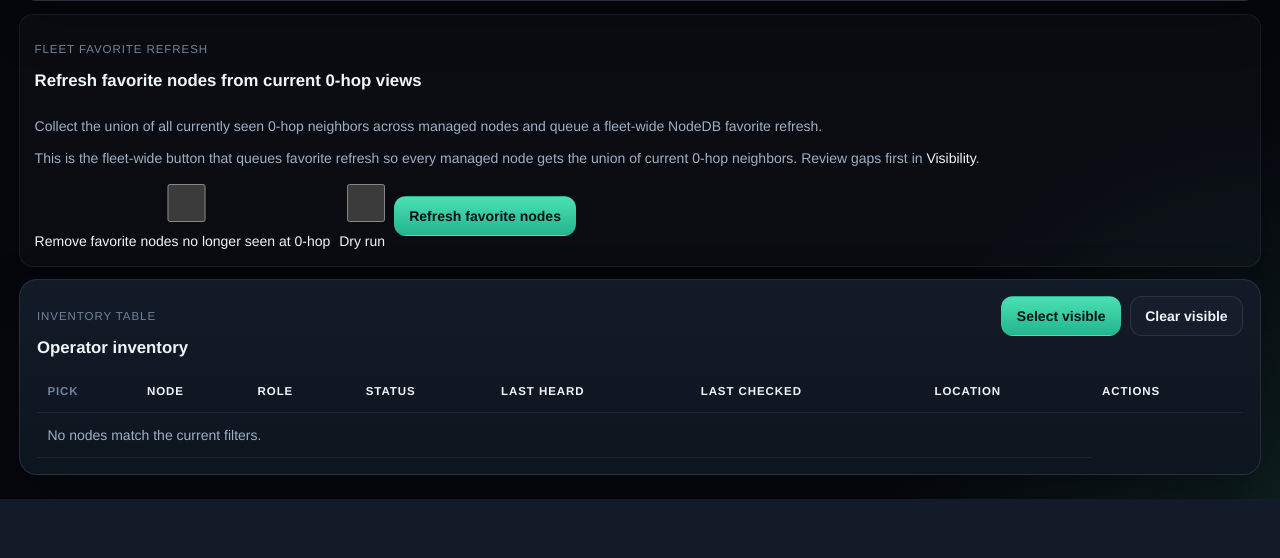
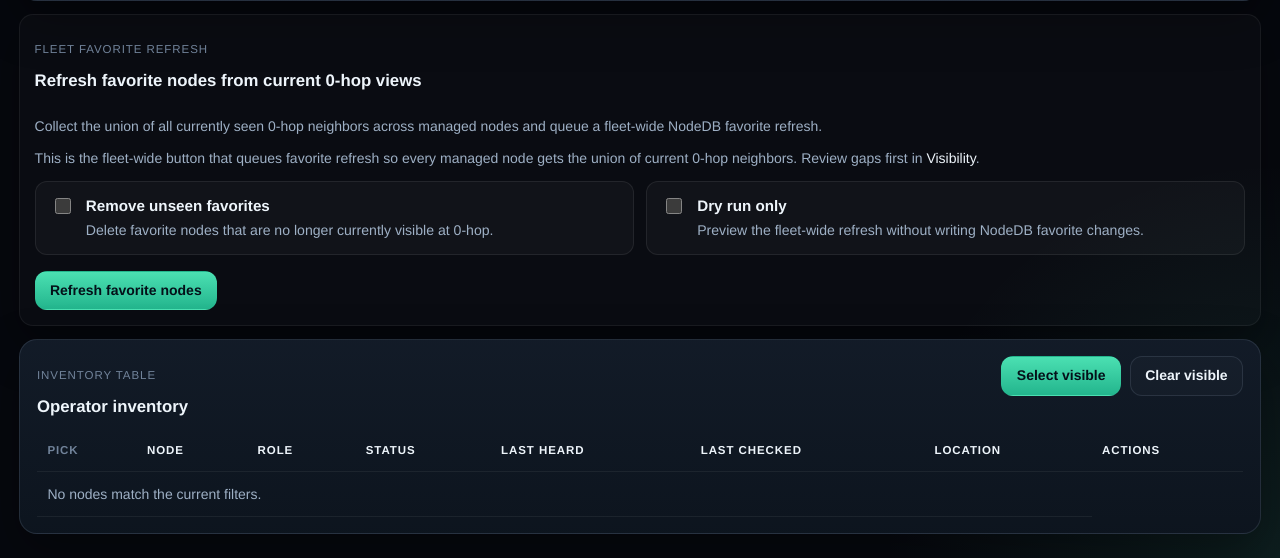
Before and after one commit to zm0ra/meshonator, a FastAPI app: template src/meshonator/templates/nodes.html in a window 1280 px wide. Shown: the part 497-1055 px from the top of the page. Before the commit the page ends 996 px from the top, so only its background shows below. Run offline with FastAPI, Linux system fonts and the light colour scheme; the template is opened without the code that fills it, so the values that code supplies are empty; parts of the project's set-up code (start-up, migrations or seed data) failed here and were passed over; some libraries are stand-ins or nearby versions.

Commit message:
Improve nodes refresh control layout

```diff
--- a/src/meshonator/static/css/app.css
+++ b/src/meshonator/static/css/app.css
@@ -342,6 +342,16 @@ textarea {
   background: rgba(255, 255, 255, 0.03);
   color: var(--text-main);
   font: inherit;
+}
+
+input[type="checkbox"],
+input[type="radio"] {
+  width: 1rem;
+  height: 1rem;
+  min-height: 1rem;
+  padding: 0;
+  accent-color: var(--accent);
+  flex: 0 0 auto;
 }
 
 input::placeholder,
@@ -714,6 +724,53 @@ details summary {
   background: rgba(255, 255, 255, 0.02);
 }
 
+.fleet-refresh-panel {
+  display: grid;
+  gap: 0.85rem;
+}
+
+.fleet-refresh-options {
+  display: grid;
+  grid-template-columns: repeat(auto-fit, minmax(240px, 1fr));
+  gap: 0.75rem;
+}
+
+.option-card {
+  display: flex;
+  align-items: flex-start;
+  gap: 0.75rem;
+  padding: 0.85rem 0.95rem;
+  border: 1px solid rgba(255, 255, 255, 0.08);
+  border-radius: 12px;
+  background: rgba(255, 255, 255, 0.03);
+  cursor: pointer;
+}
+
+.option-card:hover {
+  border-color: rgba(84, 232, 194, 0.35);
+  background: rgba(255, 255, 255, 0.045);
+}
+
+.option-card > span {
+  display: grid;
+  gap: 0.2rem;
+}
+
+.option-card strong {
+  display: block;
+  font-size: 0.95rem;
+}
+
+.option-card .muted {
+  font-size: 0.88rem;
+  line-height: 1.45;
+}
+
+.fleet-refresh-actions {
+  justify-content: flex-start;
+  padding-top: 0.1rem;
+}
+
 .section-body.is-disabled {
   opacity: 0.48;
 }
--- a/src/meshonator/templates/nodes.html
+++ b/src/meshonator/templates/nodes.html
@@ -77,10 +77,26 @@
     <input type="hidden" name="source_max_hops" value="0" />
     <input type="hidden" name="allowed_roles_text" value="ROUTER&#10;ROUTER_LATE&#10;CLIENT_BASE" />
     <p class="muted">This is the fleet-wide button that queues favorite refresh so every managed node gets the union of current 0-hop neighbors. Review gaps first in <a href="/visibility?source_filter=with_gaps&relation_filter=missing_favorite">Visibility</a>.</p>
-    <div class="button-row">
-      <label><input type="checkbox" name="remove_unseen" value="true" /> Remove favorite nodes no longer seen at 0-hop</label>
-      <label><input type="checkbox" name="dry_run" value="true" /> Dry run</label>
+      <div class="fleet-refresh-panel">
+        <div class="fleet-refresh-options">
+          <label class="option-card">
+            <input type="checkbox" name="remove_unseen" value="true" />
+            <span>
+              <strong>Remove unseen favorites</strong>
+              <span class="muted">Delete favorite nodes that are no longer currently visible at 0-hop.</span>
+            </span>
+          </label>
+          <label class="option-card">
+            <input type="checkbox" name="dry_run" value="true" />
+            <span>
+              <strong>Dry run only</strong>
+              <span class="muted">Preview the fleet-wide refresh without writing NodeDB favorite changes.</span>
+            </span>
+          </label>
+        </div>
+        <div class="button-row fleet-refresh-actions">
       <button type="submit">Refresh favorite nodes</button>
+        </div>
     </div>
   </form>
 
```
